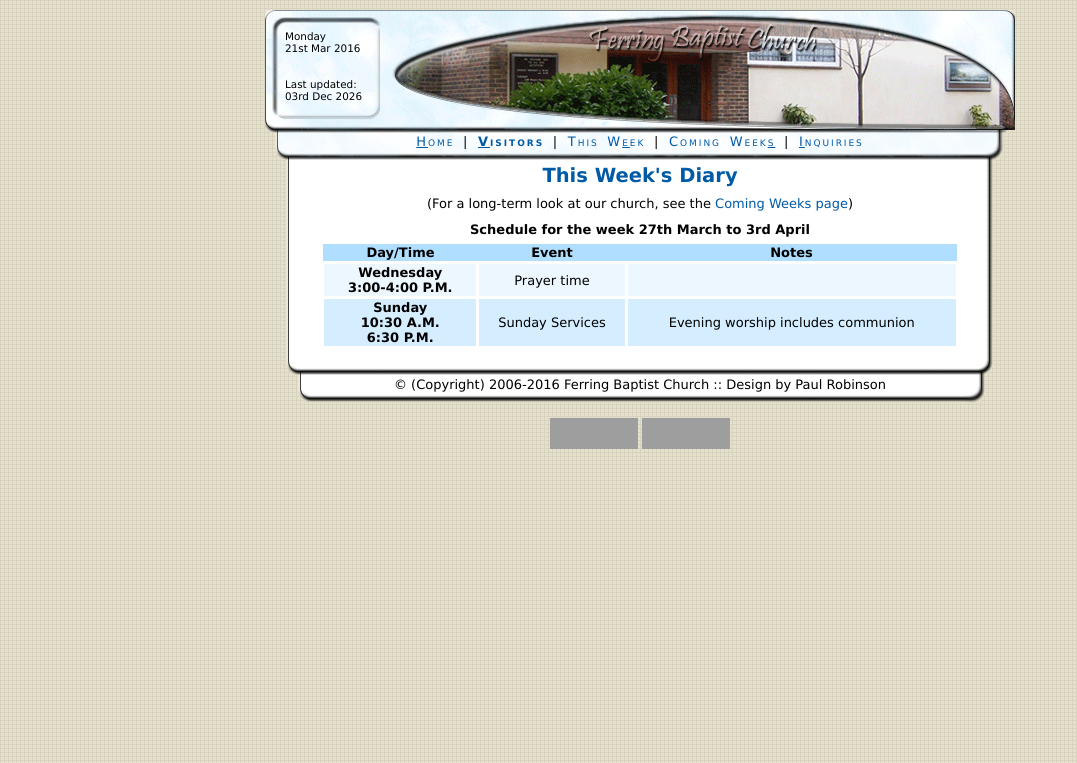
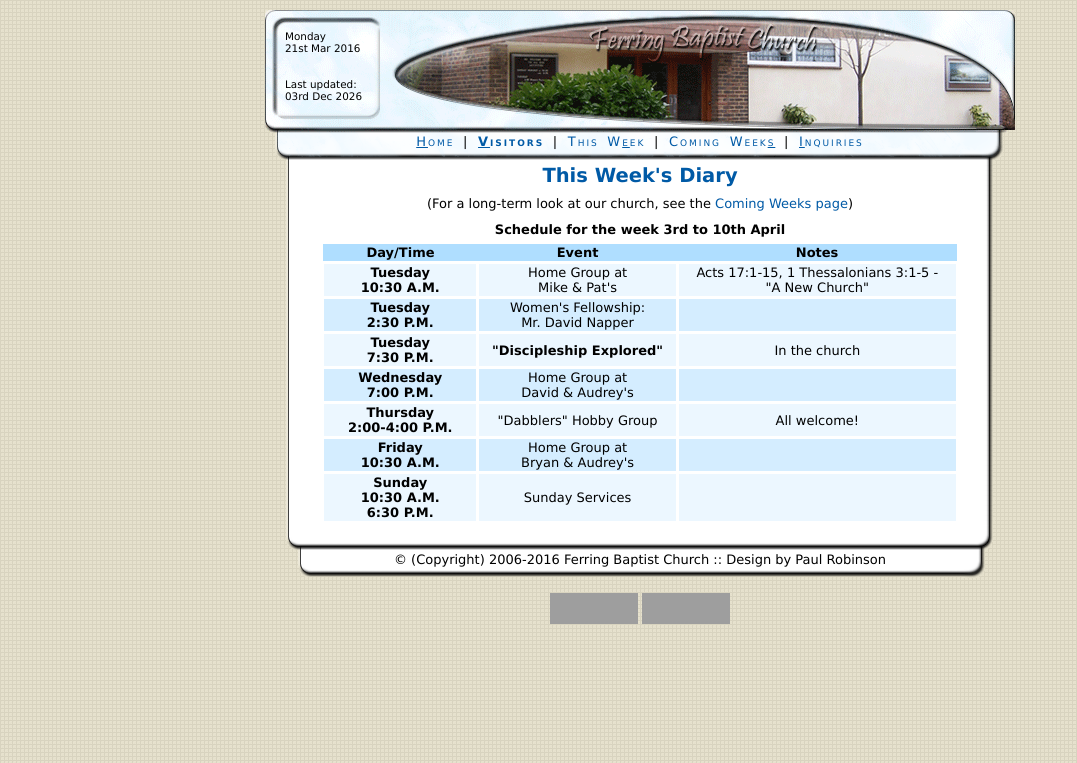
Before and after one commit to paulrr88/church, a PHP site: page /church/diary.php in a window 1280 px wide. Shown: the top 763 px of the page, without its empty margins (0-1077 px from the left). Run offline with PHP 8.4, Linux system fonts and the light colour scheme; grey boxes are pictures that could not be loaded.

Commit message:
Diary update - addition of Discipleship Explored

```diff
--- a/diary.php
+++ b/diary.php
@@ -6,7 +6,7 @@
 
 				<p class="centre">(For a long-term look at our church, see the <a href="upcoming.php">Coming Weeks page</a>)</p>
 
-				<p class="centre"><strong>Schedule for the week 27th March to 3rd April</strong></p>
+				<p class="centre"><strong>Schedule for the week 3rd to 10th April</strong></p>
 
 				<table class="styled" summary="Schedule for events in the coming week(s)">
 					<thead>
@@ -18,14 +18,39 @@
 					</thead>
 					<tbody>
 						<tr class="odd">
-							<th scope="row">Wednesday<br />3:00-4:00 P.M.</th>
-							<td>Prayer time</td>
+							<th scope="row">Tuesday<br /> 10:30 A.M.</th>
+							<td>Home Group at<br />Mike &amp; Pat's</td>
+							<td>Acts 17:1-15, 1 Thessalonians 3:1-5 - <br />"A New Church"</td>
+						</tr>
+            <tr>
+							<th scope="row">Tuesday<br />2:30 P.M.</th>
+							<td>Women's Fellowship:<br />Mr. David Napper</td>
 							<td></td>
 						</tr>
+						<!--temp--><tr class="odd">
+							<th scope="row">Tuesday<br />7:30 P.M.</th>
+							<td><strong>"Discipleship Explored"</strong></td>
+							<td>In the church</td>
+						</tr>
 						<tr>
+							<th scope="row">Wednesday<br />7:00 P.M.</th>
+							<td>Home Group at<br />David &amp; Audrey's</td>
+							<td></td>
+						</tr>
+						<tr class="odd">
+							<th scope="row">Thursday<br />2:00-4:00 P.M.</th>
+							<td>"Dabblers" Hobby Group</td>
+							<td>All welcome!</td>
+						</tr>
+						<tr>
+							<th scope="row">Friday<br />10:30 A.M.</th>
+							<td>Home Group at<br />Bryan &amp; Audrey's</td>
+							<td></td>
+						</tr>
+						<tr class="odd">
 							<th scope="row">Sunday<br />10:30 A.M.<br />6:30 P.M.</th>
 							<td>Sunday Services</td>
-							<td>Evening worship includes communion</td>
+							<td></td>
 						</tr>
 					</tbody>
 				</table>
--- a/index.php
+++ b/index.php
@@ -12,7 +12,7 @@
 
 				<!--<h1 class="hcline"><a href="holidayclub.php">Holiday Club 2015 details and form now available!</a></h1>-->
 
-				<div class="nbox_top"><h1>Diary update - 28/03/16</h1></div>
+				<div class="nbox_top"><h1>Diary update - 04/04/16</h1></div>
 
 				<div class="nbox_content">
 					<p>I've <a href="diary.php">updated the diary</a> for the week.</p>
```
